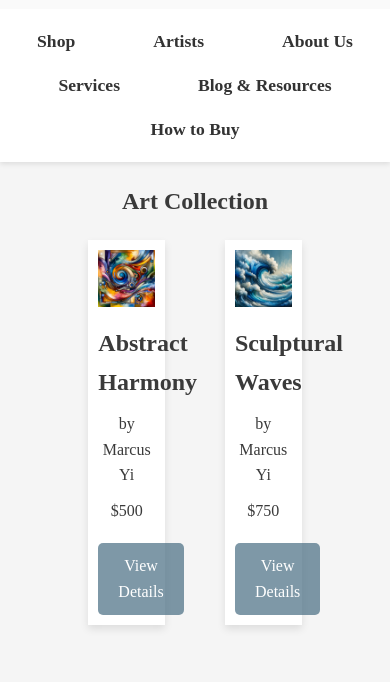
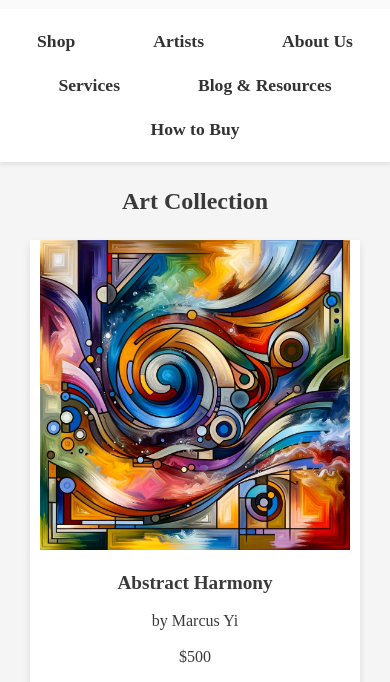
Before and after one commit to AnastasiaIvanko/ArtGallery, a plain HTML site: page shop.html in a window 390 px wide. Shown: the part 100-782 px from the top of the page. Drawn offline with Linux system fonts and the light colour scheme; files whose address does not match are found by name.

Commit message:
Update style.css

```diff
--- a/style.css
+++ b/style.css
@@ -581,7 +581,7 @@ header nav ul li a {
     max-width: 800px;
     margin: auto;
     margin-top: 30px;
-    height: 60vh;
+
 
 }
 
@@ -794,3 +794,43 @@ main {
 .how-to-buy h2 {
     margin-top: 0;
 }
+
+
+
+/* Base styles are for desktop and do not need to be repeated here. */
+
+/* Styles for mobile devices */
+@media (max-width: 767px) {
+    .art-items {
+        margin: 0 -10px; /* Adjust margins to use screen space effectively */
+    }
+
+    .art-item {
+        width: 100%; /* Full width for mobile devices */
+        padding: 0 10px; /* Add padding to maintain spacing */
+        box-sizing: border-box; /* Include padding in the width calculation */
+    }
+
+    .art-item img {
+        width: 100%; /* Full width images on mobile */
+        height: auto; /* Maintain aspect ratio */
+    }
+
+    .art-item h2 {
+        font-size: 1.2em; /* Adjust the title font size for mobile */
+    }
+
+    .art-item p {
+        font-size: 1em; /* Adjust the text font size for mobile */
+    }
+
+    .purchase-link {
+        padding: 10px; /* Larger touch targets for mobile */
+        font-size: 1em; /* Adjust button text size for mobile */
+        width: 100%; /* Optional: Full width buttons on mobile */
+        box-sizing: border-box; /* Include padding in the width calculation */
+        margin-top: 10px; /* Add some space above the button */
+    }
+
+    /* Any other mobile-specific styles */
+}
```
